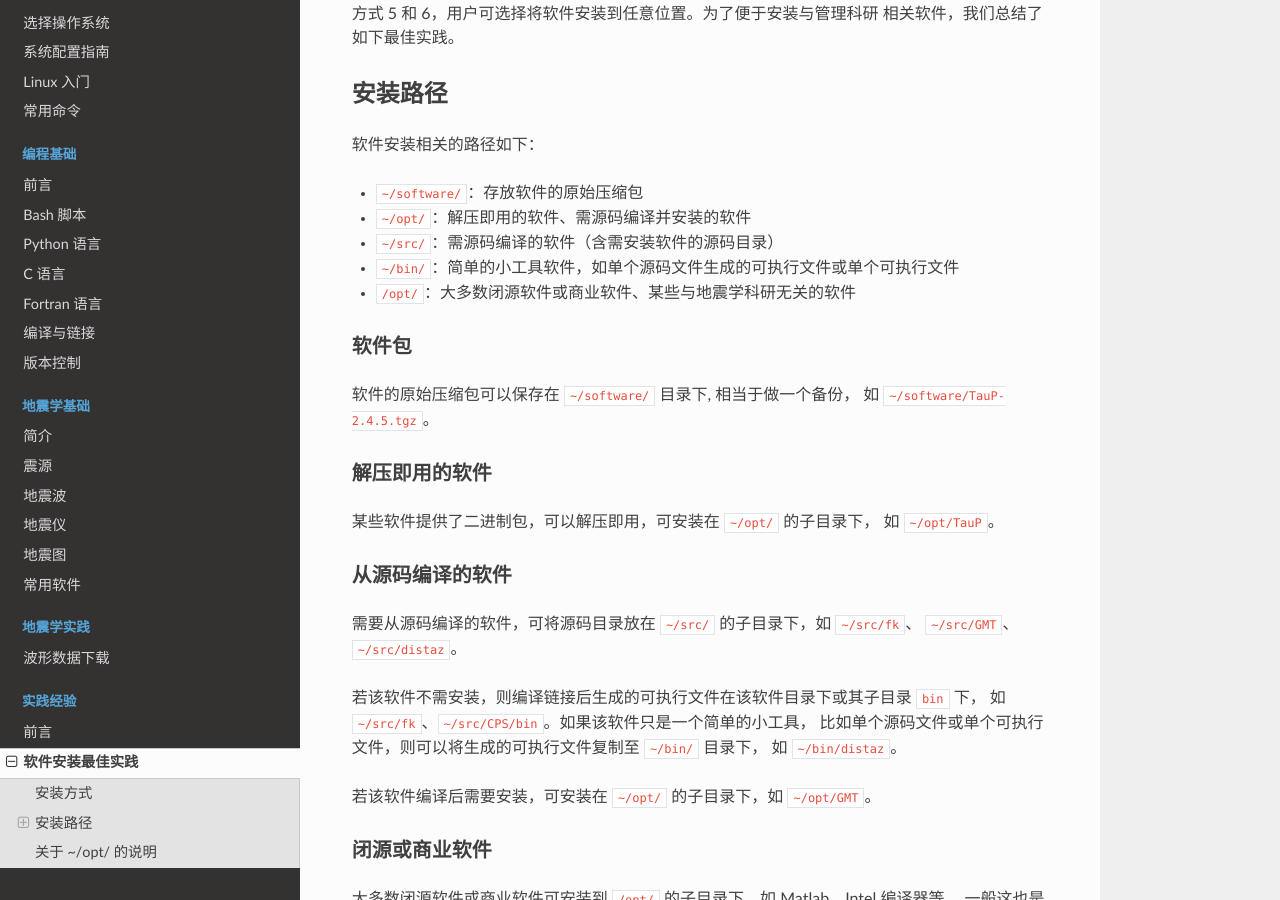
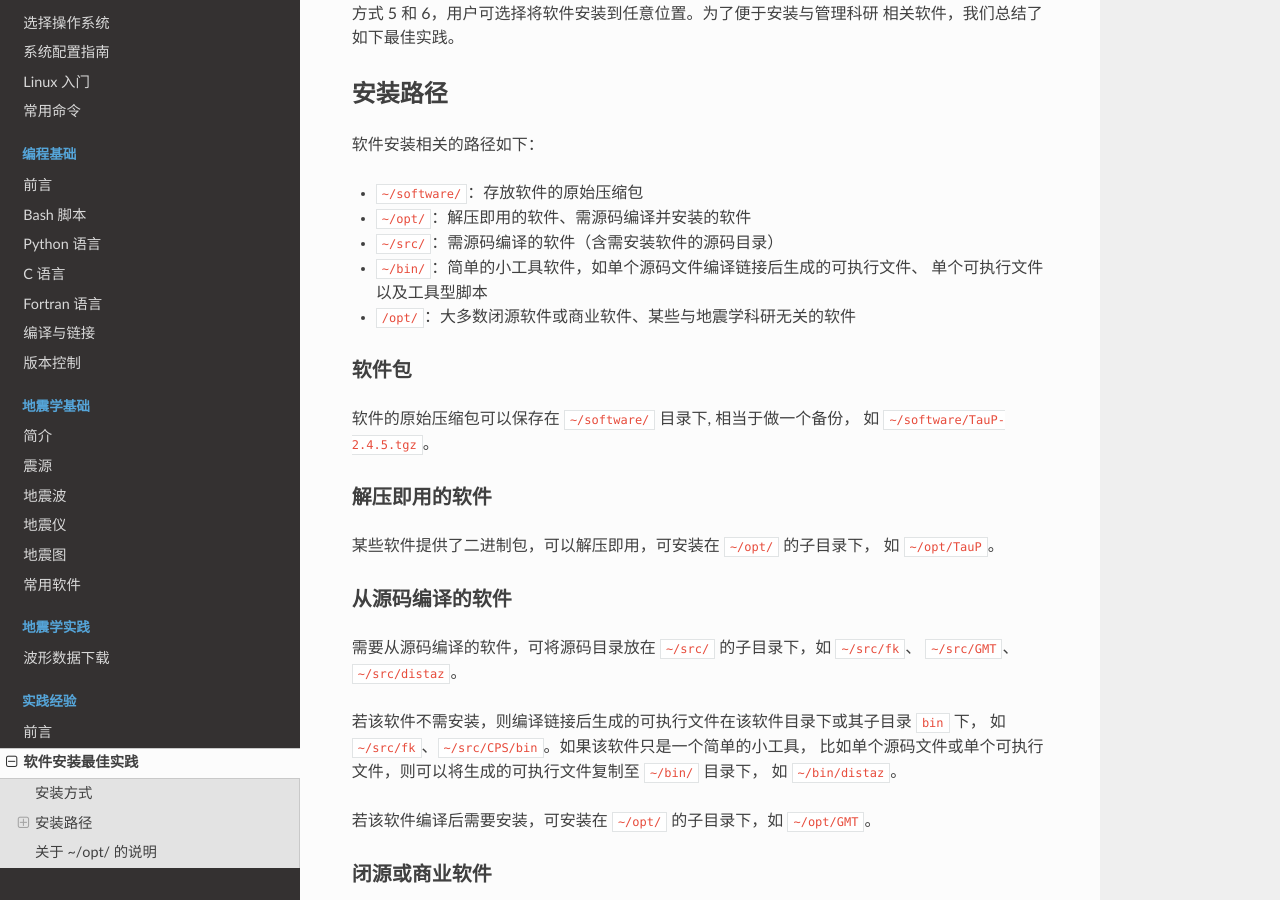
Before and after one commit to seismo-learn/seismology101, a Sphinx documentation site: the page built from source/best-practices/software-installation.rst, in a window 1280 px wide and 900 px high, scrolled down 783 px. Built offline with Sphinx 7.4.7 and the Read the Docs theme 2.0.0, drawn with Linux system fonts in a browser that asks for light colours.

Commit message:
Update source/best-practices/software-installation.rst
Co-authored-by: Jiayuan Yao <coreman.seism@gmail.com>

```diff
--- a/source/best-practices/software-installation.rst
+++ b/source/best-practices/software-installation.rst
@@ -40,7 +40,8 @@ Linux 或 macOS 系统下安装软件通常有如下几种方式：
 - :file:`~/software/`\ ：存放软件的原始压缩包
 - :file:`~/opt/`\ ：解压即用的软件、需源码编译并安装的软件
 - :file:`~/src/`\ ：需源码编译的软件（含需安装软件的源码目录）
-- :file:`~/bin/`\ ：简单的小工具软件，如单个源码文件生成的可执行文件或单个可执行文件
+- :file:`~/bin/`\ ：简单的小工具软件，如单个源码文件编译链接后生成的可执行文件、
+  单个可执行文件以及工具型脚本
 - :file:`/opt/`\ ：大多数闭源软件或商业软件、某些与地震学科研无关的软件
 
 软件包
```
